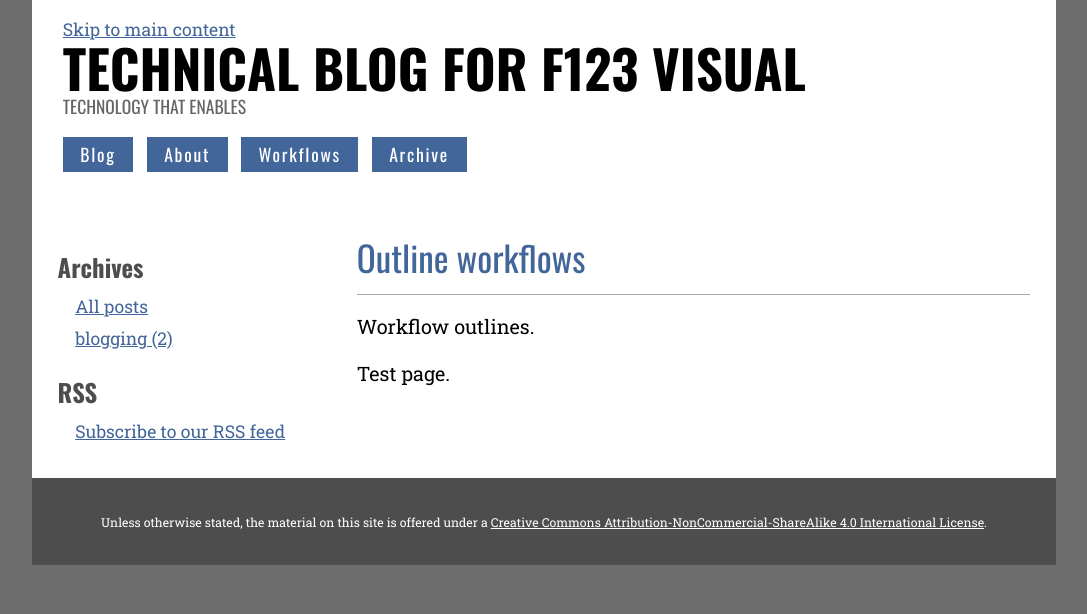
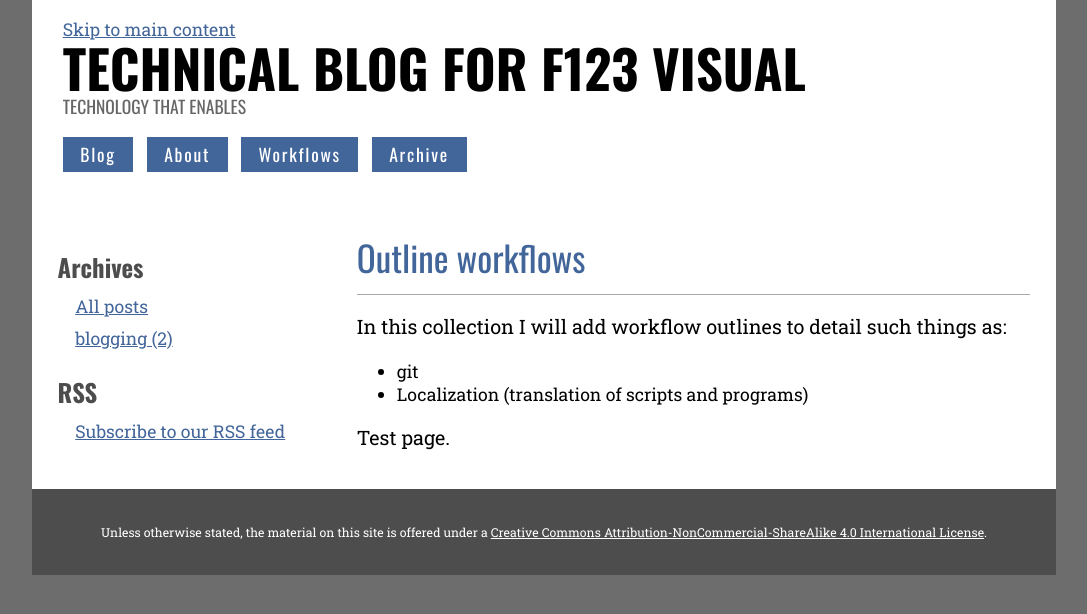
Before and after one commit to F123/f123.github.io, a Jekyll site: the page built from _pages/workflows/index.md, in a window 1280 px wide. Shown: the top 614 px of the page, without its empty margins (96-1183 px from the left). Built offline with Jekyll 4.4.1, drawn with Linux system fonts in a browser that asks for light colours.

Commit message:
Change to _pages/workflows/index.md

```diff
--- a/_pages/workflows/index.md
+++ b/_pages/workflows/index.md
@@ -4,7 +4,12 @@ title: Outline workflows
 permalink: /workflows/
 ---
 
-Workflow outlines.
+
+In this collection I will add workflow outlines to detail such things
+as:
+
+* git
+* Localization (translation of scripts and programs)
 
 
 Test page.
```
